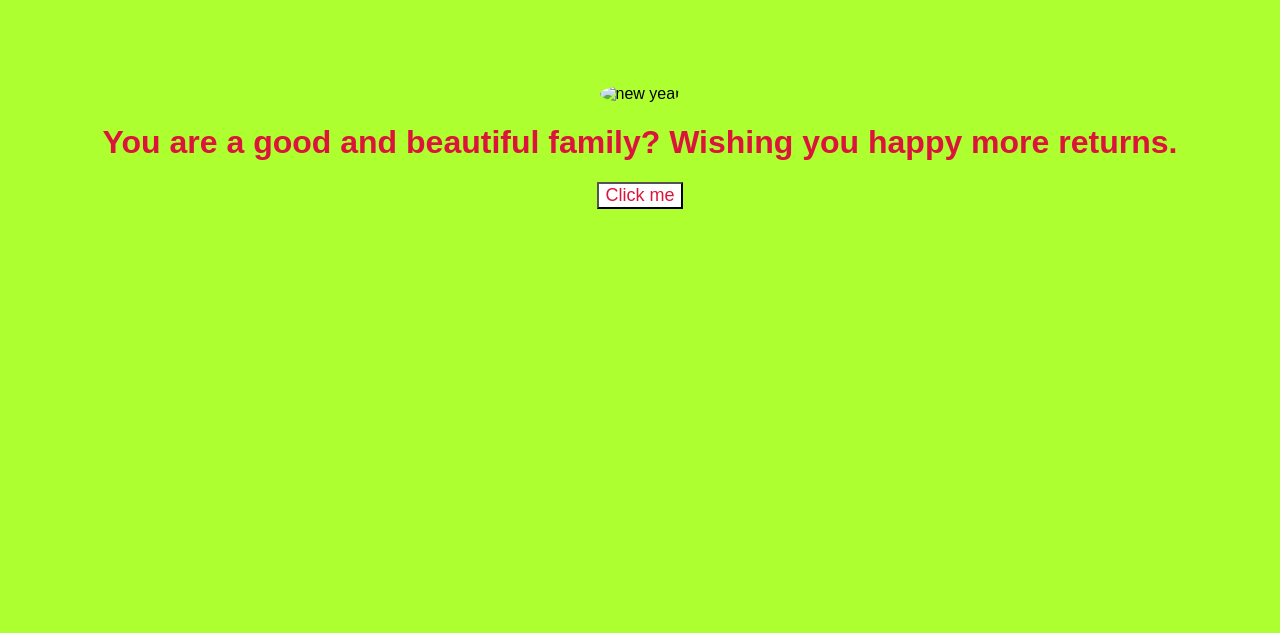
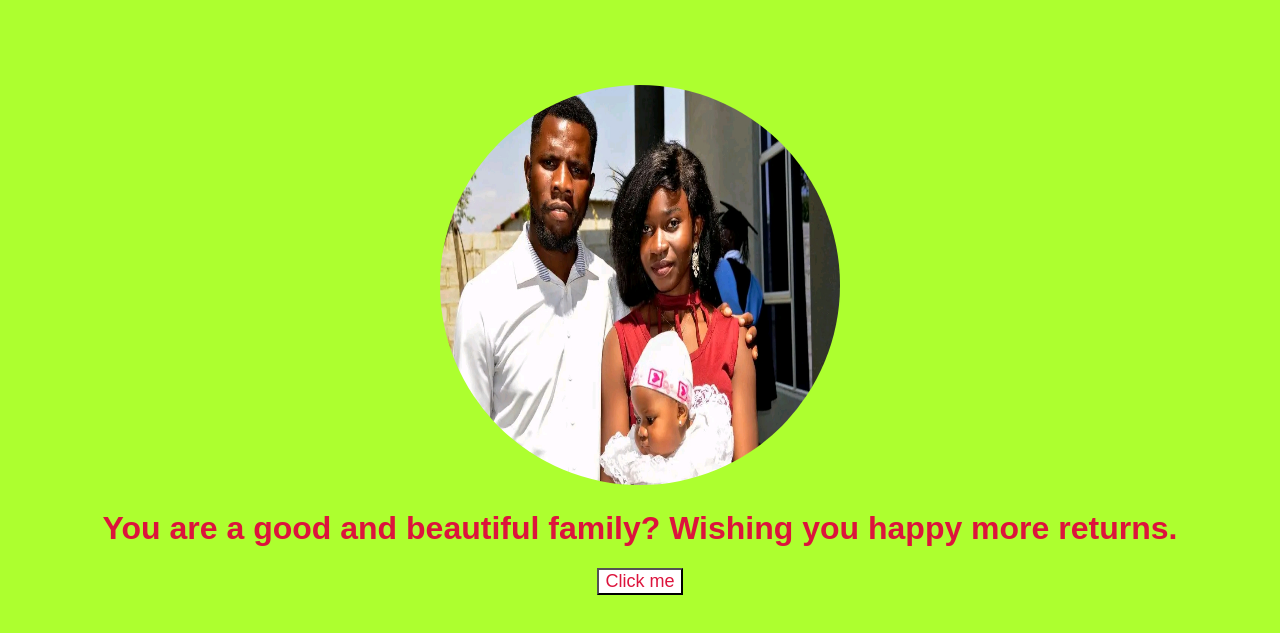
Before and after one commit to nchimunyatembo/betty, a plain HTML site: page index.html in a window 1280 px wide. Shown: the part 89-722 px from the top of the page. Drawn offline with Linux system fonts and the light colour scheme.

Commit message:
Update index.html

```diff
--- a/index.html
+++ b/index.html
@@ -26,7 +26,7 @@
 </head>
 <body>
     <h1>Happy New year!</h1><h3 style="color: blue;"><marquee>Mr and mrs Kavinga wishing you Happy and prosperious new year 2025</marquee></h3>
-    <img src="C:\Users\donsi\Desktop\MY PROJECTS\newyear\FB_IMG_17357309575471293.jpg" alt="new year" id="new year image">
+    <img src="FB.jpg" alt="new year" id="new year image">
     <form id="birthdayForm">
         <h1 style="color: crimson;">You are a good and beautiful family? Wishing you happy more returns.</h1>
         <button type="button" onclick="displayMessage()" style="background-color: white;color: crimson;font-size: large;">Click me</button>
```
